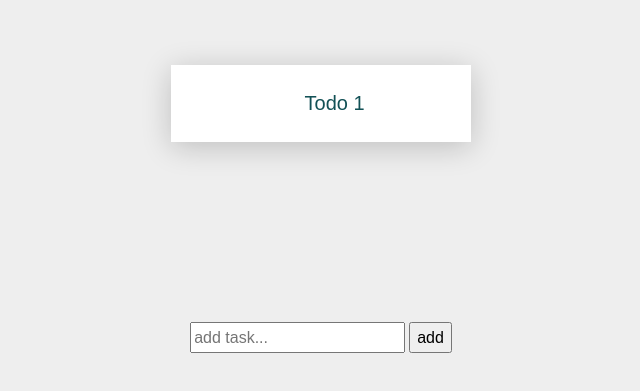
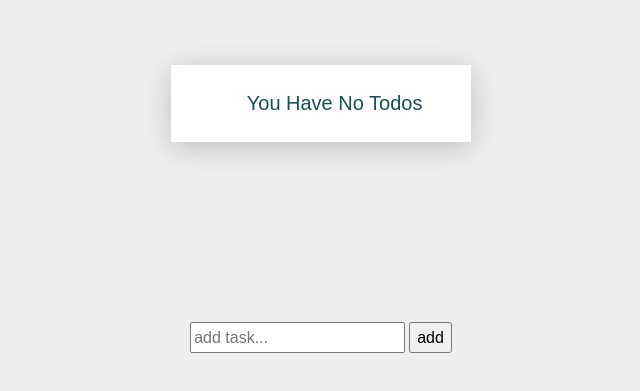
Before and after one commit to MPiotrowska/To-do-app, a website: page index.html in a window 1280 px wide. Shown: the part 115-506 px from the top of the page, without its empty margins (319-959 px from the left). Drawn offline with Linux system fonts and the light colour scheme.

Commit message:
add list item message for empty list

```diff
--- a/index.html
+++ b/index.html
@@ -13,7 +13,7 @@
 
         <section class="todos-container container">
             <ul id="todos">
-                <li>todo 1</li>
+                <li id='message'>you have no todos</li>
             </ul>
         </section>
 
```
